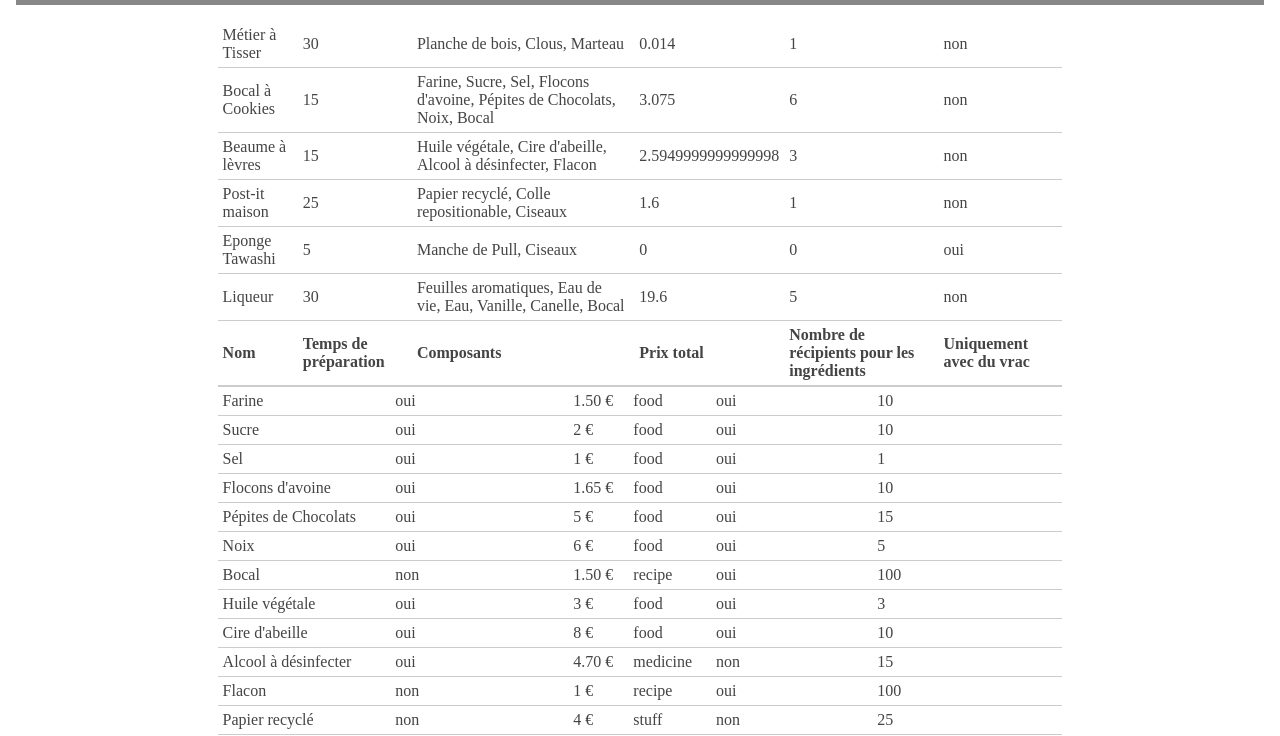
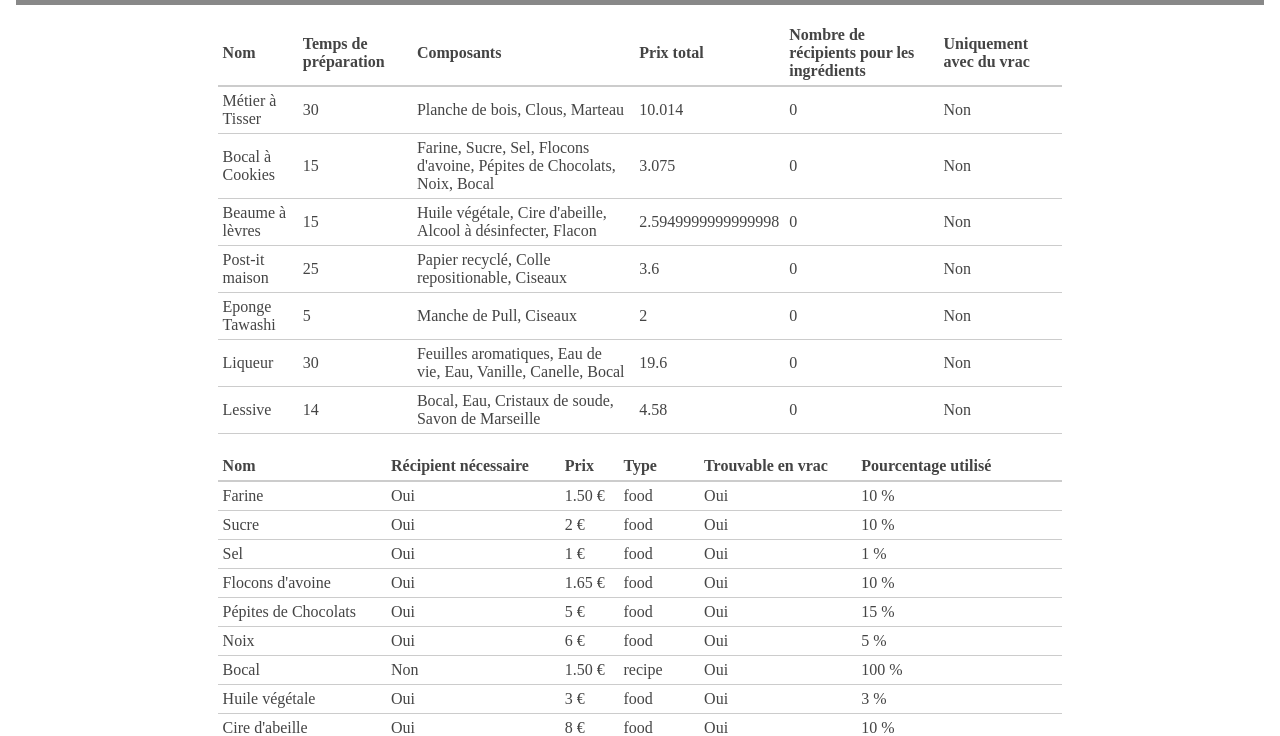
Before and after one commit to JambonPasFrais/ISEN-TP-JS, a plain HTML site: page TP2 - Original/index.html in a window 1280 px wide. Shown: the part 64-800 px from the top of the page. Drawn offline with Linux system fonts and the light colour scheme.

Commit message:
Reverted tabs

```diff
--- a/TP1/exo5.js
+++ b/TP1/exo5.js
@@ -1,7 +1,7 @@
-var getRandomInt = max => Math.floor(Math.random() * Math.floor(max));
+let getRandomInt = max => Math.floor(Math.random() * Math.floor(max));
 
 let eaters = 0, burgerEaters = 0, burgers = 125, satisfied = 0, Moyenne = 0, satisfiedTotal = 0, echantillon = 100;
-
+for (let nbServices = 0; nbServices < 10; nbServices++){
     for (let i = 0; i < echantillon; i++){
         eaters = getRandomInt(80) + 160; // Les affamés varient de 160 à 240 pour une moyenne de 200.
         burgerEaters = (getRandomInt(0.20) + 0.50) * eaters; //Nombre random variant de 0.5 à 0.7 pour les "mangeur de burgers"
@@ -10,3 +10,4 @@ for (let i = 0; i < echantillon; i++){
     }
     Moyenne = satisfiedTotal / echantillon; // Pourcentage de personnes satisfaites
     console.log("Réponse à la demande :", Moyenne, "%");
+}
--- a/TP2 - Original/js/displayLineComponents.js
+++ b/TP2 - Original/js/displayLineComponents.js
@@ -1,42 +1,18 @@
 //Création du module pour la création de ligne en fonction des informations récupérées dans components-data.js
 let create_component_line = (function (){
     function create_line(n){//Fonction création de ligne.
-        let tab_comp = document.getElementById("tab_comp");//On trouve "l'élément tableau"
-        let line_tab_comp = tab_comp.insertRow(n);//On insert une ligne dans le tableau qu'on a passé en variable
+        let tab_comp = document.getElementById("tab_comp");//On trouve l'élément tableau
+        //On va à 'N + 1' car la ligne 'N' existe déjà
+        tab_comp.insertRow(n + 1);//On insert une ligne dans le tableau
         for (let i = 0; i < 6; i++){
-            let cell = line_tab_comp.insertCell(i);//On insert une cellule dans la ligne du tableau passée en variable
-            //Méthode approximative mais je n'ai pas trouvé d'autres moyens
-            if (i == 0){
-                cell.innerHTML = component().component_name(n);//On met le nom
-            }
-            else if (i == 1){
-                //On indique si un récipient est nécéssaire
-                if (component().component_needrecipe(n) == 1){
-                    cell.innerHTML = "oui";
-                }
-                else if (component().component_needrecipe(n) == 0){
-                    cell.innerHTML = "non";
-                }
-            }
-            else if (i == 2){
-                cell.innerHTML = component().component_price(n) + " €";//On met le prix
-            }
-            else if (i == 3){
-                cell.innerHTML = component().component_type(n);//On met le type de composant
-            }
-            else if (i == 4){
-            //On indique s'il est disponible en vrac
-                if (component().component_bulk(n) == 1){
-                    cell.innerHTML = "oui";
-                }
-                else if (component().component_bulk(n) == 0){
-                    cell.innerHTML = "non";
-                }
-            }
-            else if (i == 5){
-                cell.innerHTML = component().component_percentused(n) * 100;//On indique le pourcentage utilisé de ce composant
-            }
+            tab_comp.rows[n + 1].insertCell(i);//On insert une cellule dans la ligne du tableau
         }
+        tab_comp.rows[n + 1].cells[0].innerText = component().component_name(n);//On met le nom
+        tab_comp.rows[n + 1].cells[1].innerText = ((Number(component().component_needrecipe(n))) ? "Oui" : "Non");//On indique s'il a besoin d'un récipient ou non
+        tab_comp.rows[n + 1].cells[2].innerText = component().component_price(n) + " €";//On met le prix
+        tab_comp.rows[n + 1].cells[3].innerText = component().component_type(n);//On met le type de composant
+        tab_comp.rows[n + 1].cells[4].innerText = ((Number(component().component_bulk(n))) ? "Oui" : "Non");//On indique s'il est disponible en vrac
+        tab_comp.rows[n + 1].cells[5].innerText = (Number(component().component_percentused(n)) * 100) + ' %';//On indique le pourcentage utilisé de ce composant
     }
     return {
         display_line: (n) => create_line(n)//On simplifie l'écriture
--- a/TP2 - Original/js/displayLineProducts.js
+++ b/TP2 - Original/js/displayLineProducts.js
@@ -2,7 +2,7 @@
 let create_product_line = (function (){
     function create_line(n){//Fonction principale
         let tab_prod = document.getElementById("tab_prod");//On recherche l'élément du tableau dans lequel on va afficher la ligne.
-        let line_tab_prod = tab_prod.insertRow(n);//On insert une ligne dans cet élément
+        let line_tab_prod = tab_prod.insertRow(n + 1);//On insert une ligne dans cet élément
         for (let i = 0; i < 6; i++){
             let cell = line_tab_prod.insertCell(i);//On insert une celule dans cette ligne en particulier
             //Encore une fois une méthode approximative mais nous n'avons pas trouvé de meilleure solution
--- a/TP2 - Original/js/displayTabComponents.js
+++ b/TP2 - Original/js/displayTabComponents.js
@@ -1,7 +1,7 @@
 //Module de création du tableau des composants
 let create_component_tab = (function (){
     function create_tab(){//Création tableau
-        for (let i = 0; i < 25; i++){//"25" car 25 composants dans "components-data.js"
+        for (let i = 0; i < components_data.length; i++){
             create_component_line().display_line(i);//Création d'une ligne / itération avec toutes les informations
         }
     }
--- a/TP2 - Original/js/displayTabProducts.js
+++ b/TP2 - Original/js/displayTabProducts.js
@@ -1,7 +1,7 @@
 //Module qui crée le tableau
 let create_product_tab = (function (){
     function create_tab(){
-        for (let i = 0; i < 6; i++){//6 car 6 produits à exposer
+        for (let i = 0; i < products_data.length; i++){
             create_product_line().display_line(i);//On crée les différenes lignes du tableau
         }
     }
--- a/TP2 - Original/js/products_access.js
+++ b/TP2 - Original/js/products_access.js
@@ -1,6 +1,6 @@
 //Création du module produit. Son but est de récupérer les différentes informations stockées dans products-data.js
-let product = (function (){
-    //Toutes les informations récoltés ont pour but d'être transférée sur telle ou telle colonne du tableau de index.html
+let product = function (){
+    //Toutes les informations récoltées ont pour but d'être transférées sur telle ou telle colonne du tableau de index.html
     function get_product_name(n){//On commence par le nom du produit en fonction de l'indice
         return products_data[n]["name"];
     }
@@ -17,13 +17,18 @@ let product = (function (){
         return product_components_name;//On retourne le tableau
     }
     function get_product_components_price(n){//On cherche le prix total du produit
-        let longueur_tab_product = products_data[n]["components"].length;
         let product_components_price = 0;
-        for (let i = 0; i <  longueur_tab_product; i++){
-            let indice = products_data[n]["components"][i];
-            //On stocke le prix au fur et à mesure des itérations
-            product_components_price += component().component_price(indice) * component().component_percentused(indice);
+        for (let i = 0; i <  products_data[n].components.length; i++){
+            let indice = products_data[n].components[i];
+            //On stocke le prix au fur et à mesure des itérations. La formule varie en fonction du type du composant
+            if (component().component_type(Number(indice)) === 'tool'){
+                product_components_price += Number(component().component_price(indice));
+            }
+            else{
+                product_components_price += Number(component().component_price(indice)) * Number(component().component_percentused(indice));
+            }
         }
+
         return product_components_price;//A la fin de la boucle on retourne le prix total du produit
     }
     function get_product_components_recipe(n){//On cherche si les composants du produit ont besoin d'un récipient ou non
@@ -31,7 +36,7 @@ let product = (function (){
         let product_components_recipe = 0
         for (let i = 0; i < longueur_tab_product; i++){
             let indice = products_data[n]["components"][i];
-            if(component().component_needrecipe(indice) == 1){//On les additionne au fur et à mesure.
+            if(component().component_needrecipe(indice) === 1){//On les additionne au fur et à mesure.
                 product_components_recipe += 1;
             }
         }
@@ -44,11 +49,11 @@ let product = (function (){
             let indice = products_data[n]["components"][i];
             product_components_bulk += component().component_needrecipe(indice);
         }
-        if (product_components_bulk == 0) {
-            return "oui";//Oui si tous trouvables "en vrac"
+        if (product_components_bulk === 0) {
+            return "Oui";//Oui si tous trouvables "en vrac"
         }
         else {
-            return "non";//Non si pas tous trouvables "en vrac"
+            return "Non";//Non si pas tous trouvables "en vrac"
         }
     }
 
@@ -61,4 +66,4 @@ let product = (function (){
         product_recipe: (n) => get_product_components_recipe(n),
         product_bulk: (n) => get_product_components_bulk(n)
     }
-})
+}
```
Also changed, not shown: TP2 - Original/index.html (+1 -0 lines), TP2 - Original/js/test2.js (added, +33 -0 lines). Lines whose indentation alone changed are shown as unchanged.
